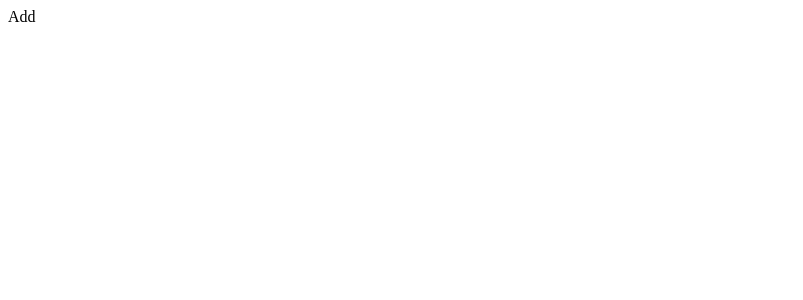
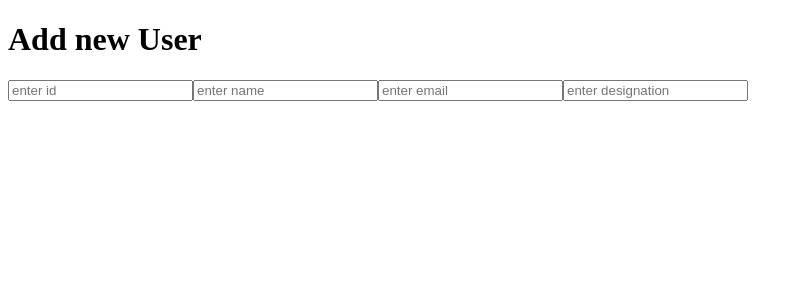
Before and after one commit to Noman-Nom/University-Course-Projects-, a React (Vite) app in the folder food-app/: page /add in a window 1280 px wide. Shown: the top 300 px of the page, without its empty margins (0-803 px from the left). Built offline with nearby package versions, Linux system fonts and the light colour scheme.

Commit message:
extract dsata from backend

```diff
--- a/food-app/src/Add.jsx
+++ b/food-app/src/Add.jsx
@@ -1,8 +1,31 @@
-import React from 'react'
+import React, { useState } from 'react'
 
 const Add = () => {
+
+  const [user, setUser] = useState({
+
+    id:null,
+    name:"",
+    email:"",
+    desig:""
+
+  })
+
+  const handleChange = (e)=>{
+
+    setUser((prev)=> ({...prev, [e.target.name]: e.target.value}) )   // explain me this code
+  }
+
+  console.log(user);
   return (
-    <div>Add</div>
+    <div>
+
+      <h1>Add new User</h1>
+      <input type="number" name='id' onChange={handleChange} placeholder='enter id' />
+      <input type="text" name='name' onChange={handleChange} placeholder='enter name'/>
+      <input type="text" name='email' onChange={handleChange} placeholder='enter email'/>
+      <input type="text" name='desig' onChange={handleChange} placeholder='enter designation'/>
+    </div>
   )
 }
 
--- a/food-app/src/Test.jsx
+++ b/food-app/src/Test.jsx
@@ -1,6 +1,7 @@
 import React, { useEffect } from 'react'
 import { useState } from 'react'
 import axios from 'axios'
+import { Link } from 'react-router-dom'
 
 
 const Test = () => {
@@ -14,15 +15,39 @@ useEffect(()=>{
       const res = await axios.get("http://localhost:8801/test")
 
       console.log(res)
+      setTest(res.data)
     } catch (error) {
-      console.log(error)
+      // console.log(error)
+
     }
 }
 
 fetchData()
 },[])
   return (
-    <div>Test</div>
+    <div>
+
+      <h1>Testing of Crud</h1>
+      <div>
+       {
+        test.map((value)=>(
+
+          <div key={value.id} >
+
+            <h1>{value.id}</h1>
+            <p>{value.name}</p>
+            <p>{value.email}</p>
+            <h3>{value.desig}</h3>
+          </div>
+        )
+
+        )
+       }
+      </div>
+
+      <button><Link to="/add">Add new user</Link> </button>
+
+    </div>
   )
 }
 
```
